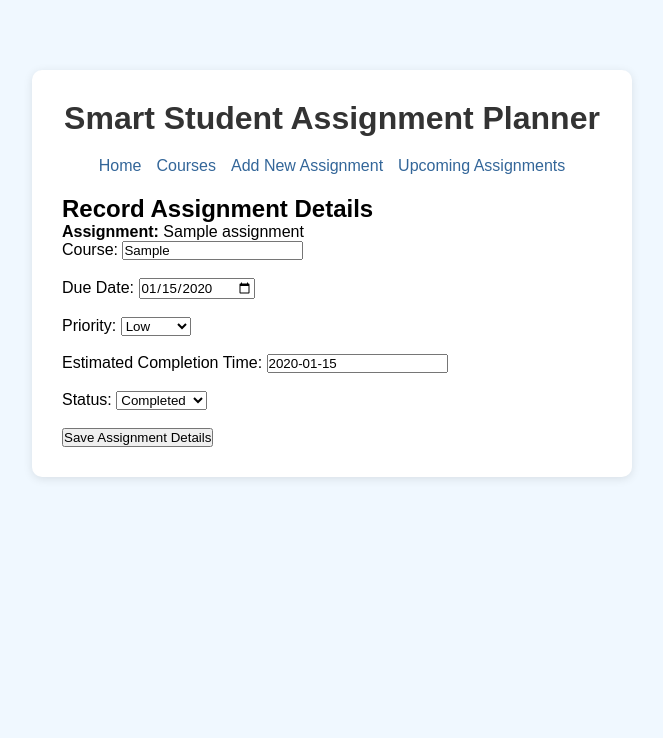
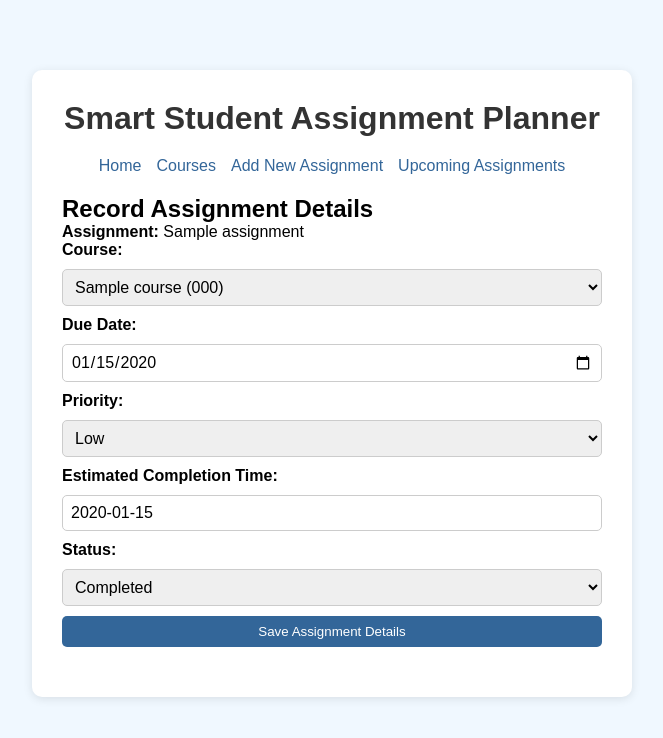
Before and after one commit to BhavyaSura/Smart-Student-Assignment-Planner, a Flask app: page /assignment-details/1 in a window 1280 px wide. Shown: the top 738 px of the page, without its empty margins (308-971 px from the left). Run offline with Flask 3, Linux system fonts and the light colour scheme; tables that the repository leaves empty hold one stand-in row (values such as "Sample post").

Commit message:
Add files via upload

```diff
--- a/features/assignment_details.py
+++ b/features/assignment_details.py
@@ -1,26 +1,59 @@
 from flask import Blueprint, render_template, request, redirect, url_for
-from models import db, Assignment
+from models import db, Assignment, Course
+
 assignment_details_bp = Blueprint(
     'assignment_details',
     __name__,
     url_prefix='/assignment-details'
 )
+
+
 @assignment_details_bp.route('/<int:assignment_id>', methods=['GET', 'POST'])
 def assignment_details(assignment_id):
     assignment = Assignment.query.get_or_404(assignment_id)
+    # List of existing courses, so the student picks one instead of
+    # typing a course name that might not match anything in Courses.
+    courses = Course.query.all()
+
     if request.method == 'POST':
-        assignment.course = request.form['course'].strip()
-        assignment.due_date = request.form['due_date']
-        assignment.priority = request.form['priority']
-        assignment.estimated_time = request.form['estimated_time'].strip()
-        assignment.status = request.form['status']
+        course_id = request.form.get('course_id', '').strip()
+        due_date = request.form.get('due_date', '').strip()
+        priority = request.form.get('priority', '').strip()
+        estimated_time = request.form.get('estimated_time', '').strip()
+        status = request.form.get('status', '').strip()
+
+        if not (course_id and due_date and priority and estimated_time and status):
+            return render_template(
+                'assignment_details.html',
+                assignment=assignment,
+                courses=courses,
+                error='Please fill out every field.'
+            )
+
+        # Look up the actual Course row by its ID, so the assignment
+        # links to it directly instead of copying its name as text.
+        course = Course.query.get(course_id)
+        if course is None:
+            return render_template(
+                'assignment_details.html',
+                assignment=assignment,
+                courses=courses,
+                error='Please choose a valid course.'
+            )
+
+        assignment.course = course
+        assignment.due_date = due_date
+        assignment.priority = priority
+        assignment.estimated_time = estimated_time
+        assignment.status = status
         db.session.commit()
+
         return redirect(
-            url_for(
-                'upcoming_assignments.upcoming_assignments'
-            )
+            url_for('upcoming_assignments.upcoming_assignments')
         )
+
     return render_template(
         'assignment_details.html',
-        assignment=assignment
+        assignment=assignment,
+        courses=courses
     )
--- a/static/style.css
+++ b/static/style.css
@@ -37,31 +37,38 @@ h1 {
     text-decoration: none;
 }
 
-/* Add styles for your own feature below this line. Start your block
-   with a comment header, like the one below, so it's clear which
-   styles belong to which feature. */
-
-/* --- Courses Feature (SSAP-5) --- */
-
 .error-message {
     color: #b00020;
     margin-bottom: 10px;
 }
 
-.course-form {
+/* --- Shared form styling --- */
+/* This applies to every <form> on every page automatically -- courses,
+   assignments, assignment details, anything added later. Nobody needs
+   to remember a special class name for their inputs to match. */
+
+form {
     display: flex;
     flex-direction: column;
     gap: 10px;
     margin-bottom: 20px;
 }
 
-.course-form input {
+form label {
+    font-weight: bold;
+}
+
+form input[type="text"],
+form input[type="date"],
+form select {
     padding: 8px;
     border: 1px solid #ccc;
     border-radius: 5px;
+    font-family: inherit;
+    font-size: 1rem;
 }
 
-.course-form button {
+form button {
     padding: 8px;
     background-color: #336699;
     color: white;
--- a/templates/assignment_details.html
+++ b/templates/assignment_details.html
@@ -5,18 +5,25 @@
     <strong>Assignment:</strong>
     {{ assignment.title }}
 </p>
+
+{% if error %}
+<p class="error-message">{{ error }}</p>
+{% endif %}
+
 <form method="POST">
 
     <label for="course">Course:</label>
-    <input
-        type="text"
-        id="course"
-        name="course"
-        value="{{ assignment.course or '' }}"
-        required
-    >
-
-    <br><br>
+    <select id="course" name="course_id" required>
+        <option value="" {% if not assignment.course_id %}selected{% endif %} disabled>
+            {% if courses %}Select a course{% else %}No courses added yet{% endif %}
+        </option>
+        {% for course in courses %}
+        <option value="{{ course.id }}"
+            {% if assignment.course_id == course.id %}selected{% endif %}>
+            {{ course.name }}{% if course.code %} ({{ course.code }}){% endif %}
+        </option>
+        {% endfor %}
+    </select>
 
     <label for="due_date">Due Date:</label>
     <input
@@ -27,34 +34,17 @@
         required
     >
 
-    <br><br>
-
     <label for="priority">Priority:</label>
     <select id="priority" name="priority" required>
-
         <option value="Low"
-            {% if assignment.priority == "Low" %}selected{% endif %}>
-            Low
-        </option>
-
+            {% if assignment.priority == "Low" %}selected{% endif %}>Low</option>
         <option value="Medium"
-            {% if assignment.priority == "Medium" %}selected{% endif %}>
-            Medium
-        </option>
-
+            {% if assignment.priority == "Medium" %}selected{% endif %}>Medium</option>
         <option value="High"
-            {% if assignment.priority == "High" %}selected{% endif %}>
-            High
-        </option>
-
+            {% if assignment.priority == "High" %}selected{% endif %}>High</option>
     </select>
 
-    <br><br>
-
-    <label for="estimated_time">
-        Estimated Completion Time:
-    </label>
-
+    <label for="estimated_time">Estimated Completion Time:</label>
     <input
         type="text"
         id="estimated_time"
@@ -64,34 +54,17 @@
         required
     >
 
-    <br><br>
-
     <label for="status">Status:</label>
-
     <select id="status" name="status" required>
-
         <option value="Not Started"
-            {% if assignment.status == "Not Started" %}selected{% endif %}>
-            Not Started
-        </option>
-
+            {% if assignment.status == "Not Started" %}selected{% endif %}>Not Started</option>
         <option value="In Progress"
-            {% if assignment.status == "In Progress" %}selected{% endif %}>
-            In Progress
-        </option>
-
+            {% if assignment.status == "In Progress" %}selected{% endif %}>In Progress</option>
         <option value="Completed"
-            {% if assignment.status == "Completed" %}selected{% endif %}>
-            Completed
-        </option>
-
+            {% if assignment.status == "Completed" %}selected{% endif %}>Completed</option>
     </select>
 
-    <br><br>
-
-    <button type="submit">
-        Save Assignment Details
-    </button>
+    <button type="submit">Save Assignment Details</button>
 
 </form>
 
--- a/templates/assignments.html
+++ b/templates/assignments.html
@@ -10,7 +10,7 @@
 <h2>{{ assignment.title }}</h2>
 <p>
     <strong>Course:</strong>
-{{ assignment.course or "Not recorded" }}
+{{ assignment.course.name if assignment.course else "Not recorded" }}
 </p>
 
 <p>
```
Also changed, not shown: features/assignments.py (+7 -5 lines), features/upcoming_assignments.py (+14 -4 lines), models.py (+6 -1 lines).
